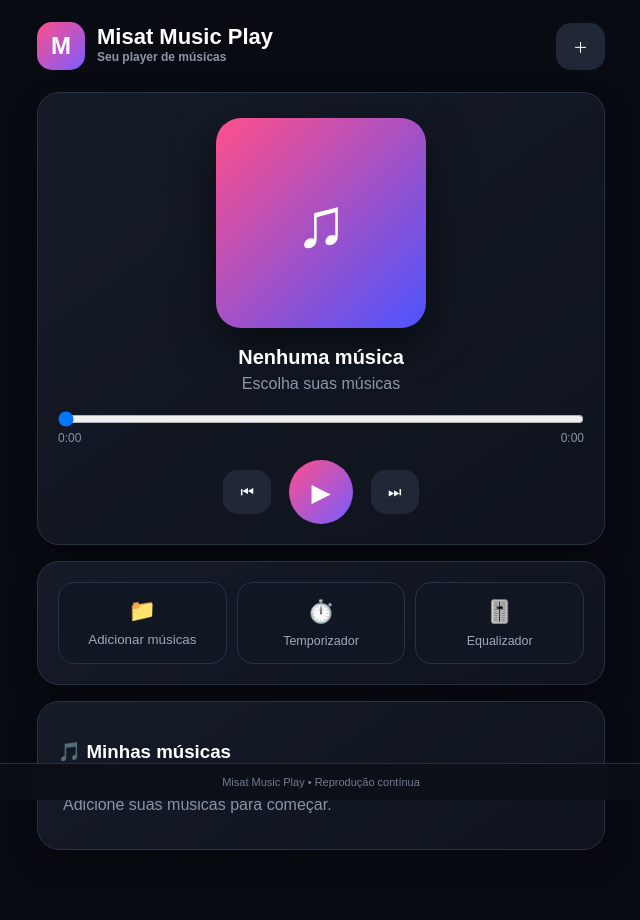
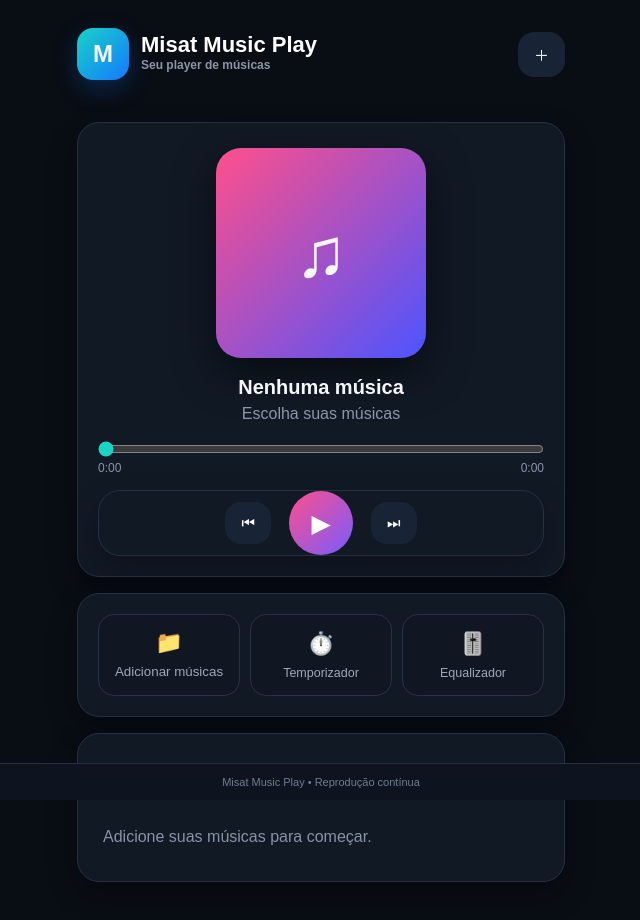
Before and after one commit to missaty13-stack/missatyplay, a website: page www/index.html in a window 1280 px wide. Shown: the whole page, without its empty margins (319-959 px from the left). Drawn offline with Linux system fonts and the light colour scheme.

Commit message:
Update index.html

```diff
--- a/www/index.html
+++ b/www/index.html
@@ -156,7 +156,92 @@ footer{
  text-align:center;
  color:#737d90;font-size:11px;
 }
-</style>
+/* ===== NOVO VISUAL MISAT MUSIC PLAY ===== */
+
+body{
+  background:#090d14;
+  color:#f5f7fa;
+  font-family:Arial,sans-serif;
+}
+
+.app{
+  max-width:520px;
+  margin:auto;
+  padding:20px 16px 100px;
+}
+
+header{
+  padding:8px 0 20px;
+}
+
+.logo{
+  width:52px;
+  height:52px;
+  border-radius:16px;
+  background:linear-gradient(135deg,#19d3c5,#1479ff);
+  box-shadow:0 8px 25px rgba(20,121,255,.25);
+}
+
+.card,
+.player,
+.controls,
+.song-list,
+.equalizer,
+.timer{
+  background:#111925;
+  border:1px solid #253143;
+  border-radius:22px;
+  box-shadow:0 12px 30px rgba(0,0,0,.25);
+}
+
+button{
+  border:0;
+  border-radius:16px;
+  padding:12px 16px;
+  background:#182435;
+  color:#fff;
+  font-size:15px;
+}
+
+button:active{
+  transform:scale(.97);
+}
+
+input[type="range"]{
+  width:100%;
+  accent-color:#19d3c5;
+}
+
+h1,h2,h3{
+  color:#fff;
+}
+
+.player{
+  padding:22px;
+  margin-top:18px;
+}
+
+.song-list{
+  padding:10px;
+  margin-top:18px;
+}
+
+.song-list button{
+  width:100%;
+  margin:5px 0;
+  text-align:left;
+}
+
+.equalizer,
+.timer{
+  padding:18px;
+  margin-top:18px;
+}
+
+footer{
+  background:#0d141f;
+  border-top:1px solid #253143;
+ }</style>
 </head>
 
 <body>
```
